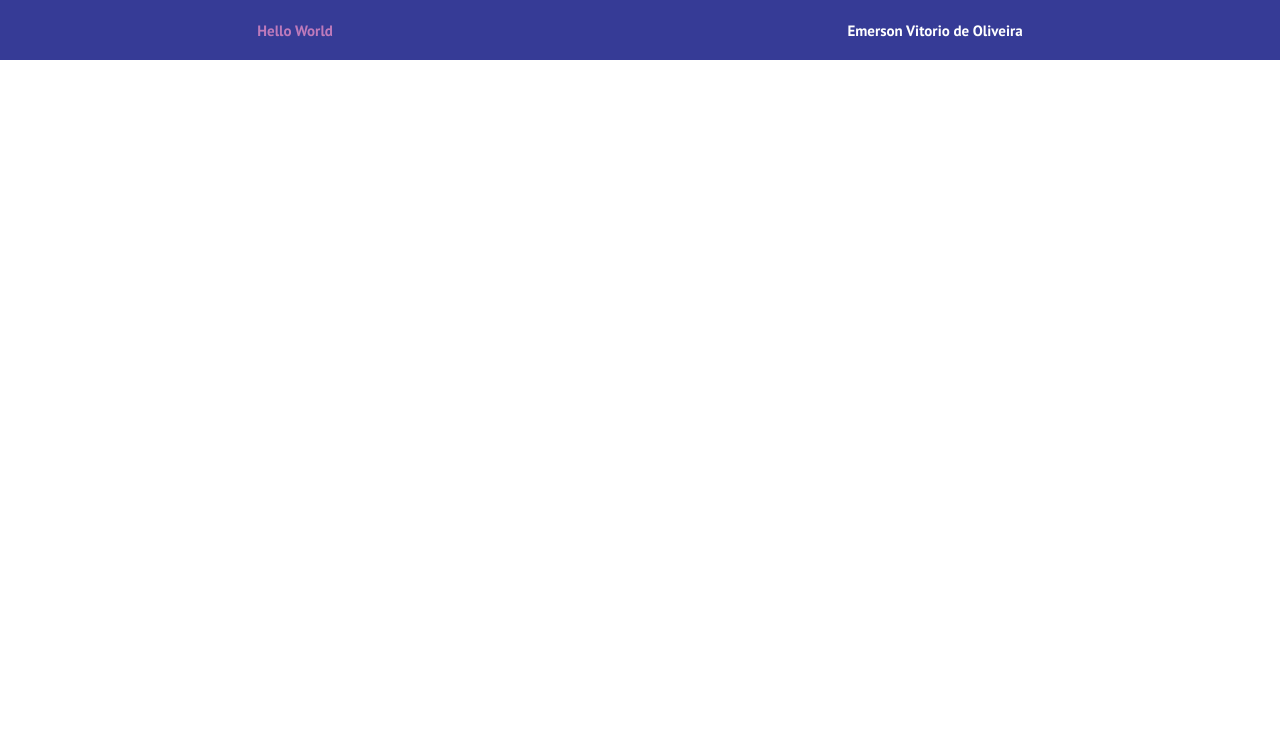
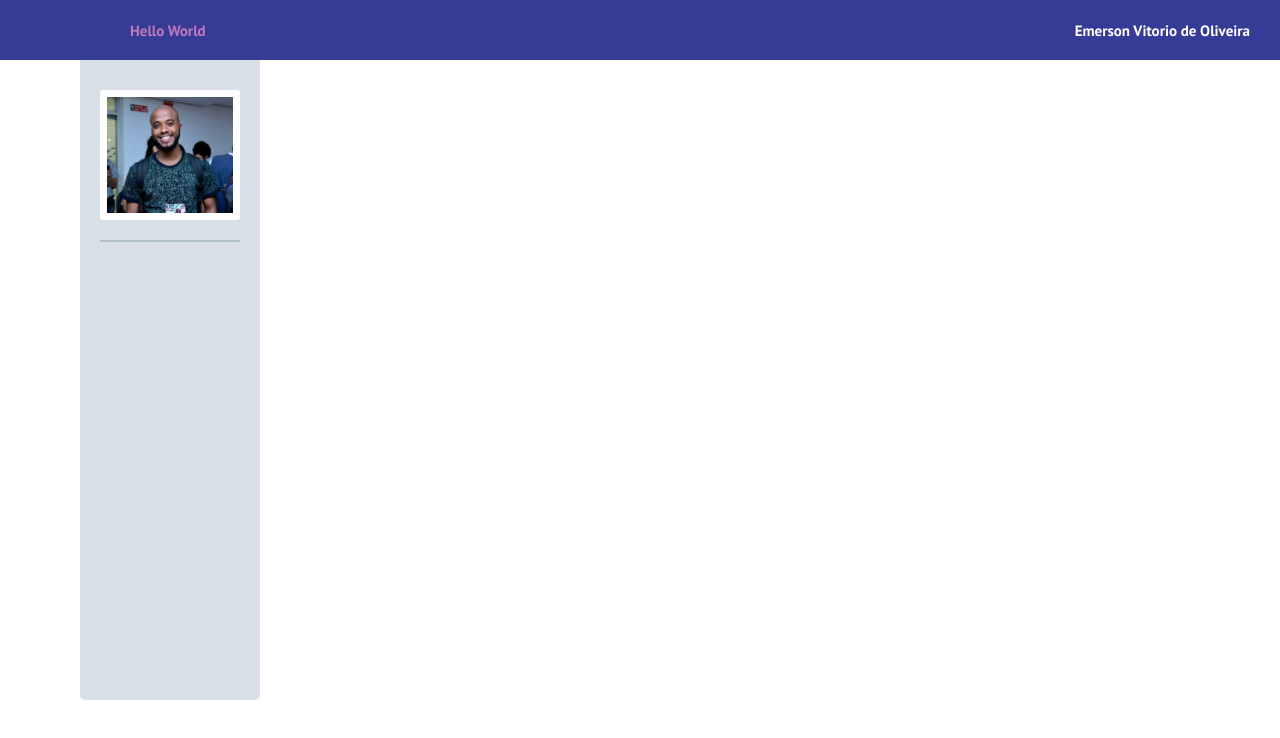
Before and after one commit to Evictory/Evictory-personal-website, a React (Create React App) app: page / in a window 1280 px wide. Shown: the top 738 px of the page. Built offline with nearby package versions, Linux system fonts and the light colour scheme.

Commit message:
Add Personal Container as well it's Styled Components

```diff
--- a/src/App.tsx
+++ b/src/App.tsx
@@ -1,11 +1,13 @@
 import React from 'react';
 import Header from '../src/components/Header/index';
 import GlobalStyle from './styles/globalStyle';
+import PersonalContainer from './components/PersonalContainer'
 
 const App: React.FC = () => {
   return (
     <>
     <Header />
+    <PersonalContainer />
     <GlobalStyle />
     </>
   );
--- a/src/components/Header/styles.ts
+++ b/src/components/Header/styles.ts
@@ -7,13 +7,17 @@ export const Container = styled.header`
   font-weight: bold;
   font-size: 18px;
   height: 60px;
-  justify-content: space-around;
-  width: 100%;
+  justify-content: space-between;
+  padding: 5px;
 `;
 export const Name = styled.small`
   color: #FFF;
+  margin-right: 25px;
+  margin-left: 100px;
 `;
 
 export const ItemLeft = styled.small`
   color: #be7abb;
+  margin-left: 125px;
+  margin-right: 100px;
 `;
--- /dev/null
+++ b/src/components/PersonalContainer/index.tsx
@@ -0,0 +1,16 @@
+import React from 'react';
+import { Container, ProfilePhoto, Line } from './styles'
+import profilePhoto from '../../assets/Profile.png';
+
+const PersonalContainer: React.FC = () => {
+
+  return (
+    <Container>
+      <ProfilePhoto src={profilePhoto} alt="Profile Photo" />
+      <Line />
+    </Container>
+  );
+
+}
+
+export default PersonalContainer;
--- /dev/null
+++ b/src/components/PersonalContainer/styles.ts
@@ -0,0 +1,31 @@
+import styled from 'styled-components';
+
+
+export const Container = styled.div`
+  background-color: #d8dfe6;
+  display: flex;
+  flex-direction: column;
+  border-bottom-left-radius: 5px;
+  border-bottom-right-radius: 5px;
+  width: 180px;
+  align-items: center;
+  margin-left: 80px;
+  height: 80vh;
+  padding: 20px;
+`;
+
+export const ProfilePhoto = styled.img`
+  margin-top: 10px;
+  border-radius: 3px;
+  width: 140px ;
+  height: 130px ;
+  border: solid 7px #FFFFFF;
+`;
+
+export const Line = styled.line`
+  margin: 20px auto;
+  height: 2px;
+  background-color: #b1c0cd;
+  width: 100%;
+  border-radius: 5px;
+`;
--- a/src/styles/globalStyle.ts
+++ b/src/styles/globalStyle.ts
@@ -7,20 +7,21 @@ const GlobalStyle = createGlobalStyle`
     margin: 0;
     outline: 0;
     padding: 0;
-
   }
 
   body {
-
     background: F0F0F2;
-    max-width: auto;
     -webkit-font-smoothing: antialiased;
+    justify-content: center;
   }
-
   body, input, button {
     font: 15px 'PT Sans', sans-serif;
   }
 
+  #root {
+    max-width: auto;
+    margin: 0 auto;
+  }
 `;
 
 export default GlobalStyle;
```
Also changed, not shown: src/assets/Profile.png (added), src/components/Techs/index.tsx (added).
